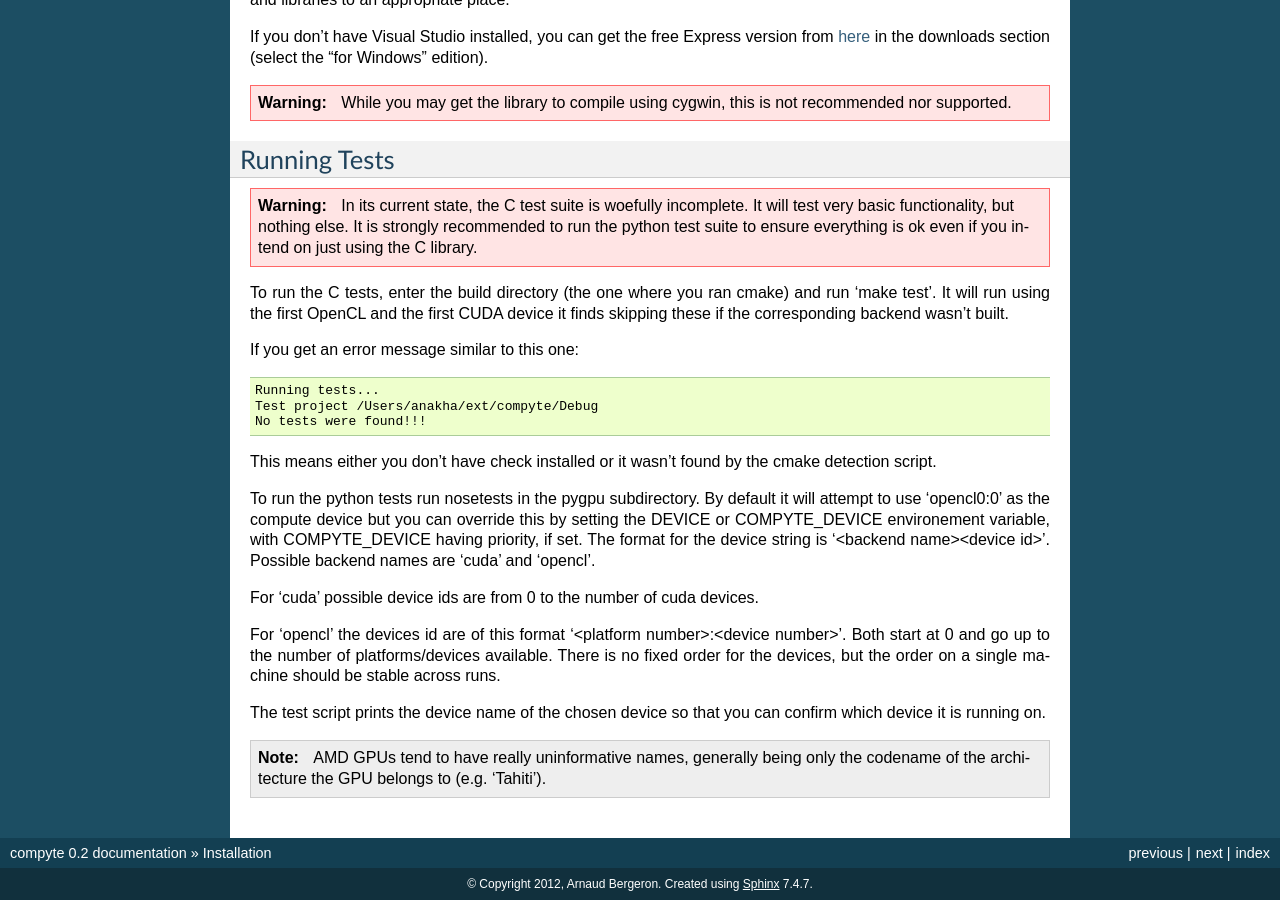
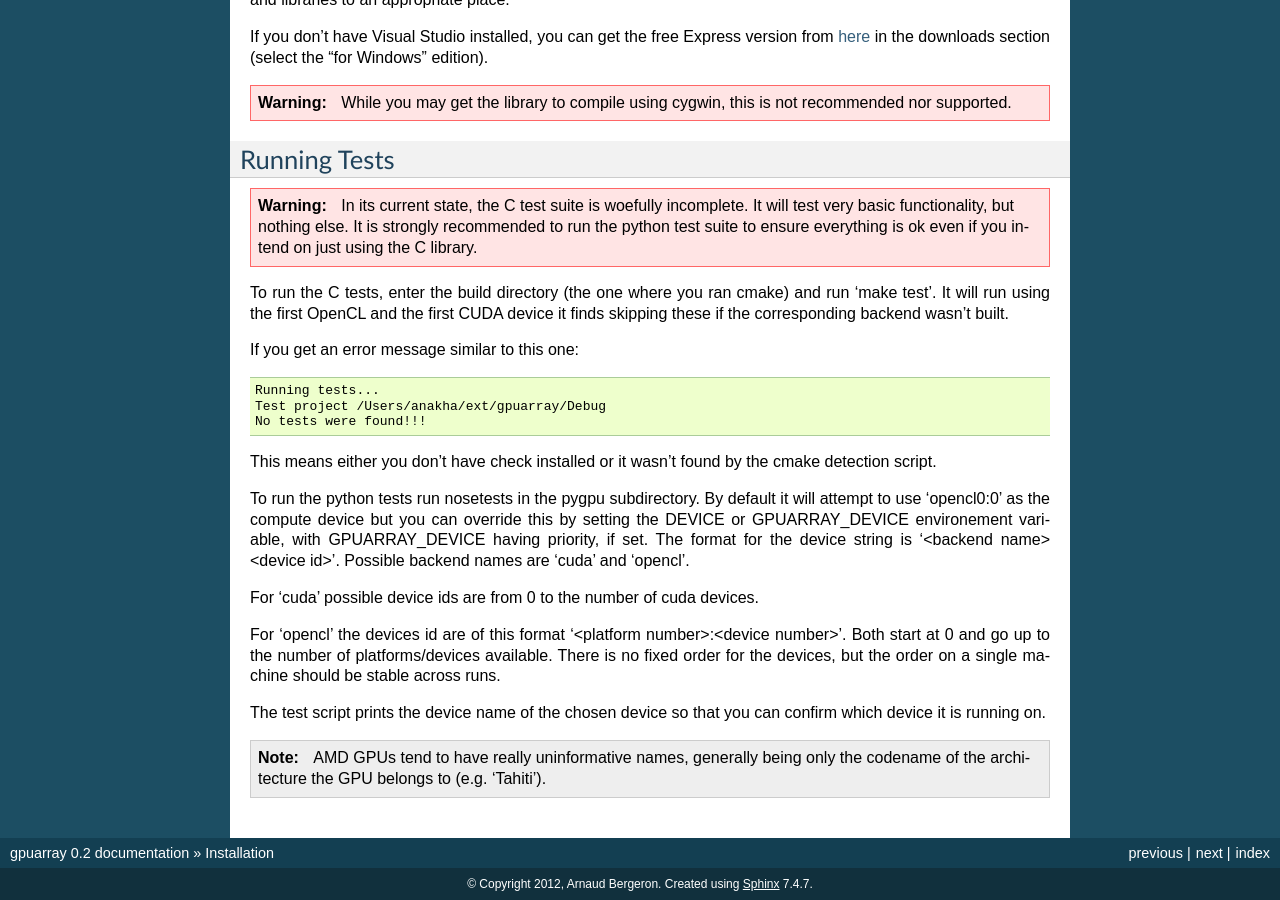
Before and after one commit to Theano/libgpuarray, a Sphinx documentation site: the page built from doc/installation.rst, in a window 1280 px wide and 900 px high, scrolled down 2210 px. Built offline with Sphinx 7.4.7, drawn with Linux system fonts in a browser that asks for light colours; some of the changed text lies outside the part shown.

Commit message:
Last batch of renaming.  This should get everything that was missing.

```diff
--- a/doc/c_api.rst
+++ b/doc/c_api.rst
@@ -2,4 +2,4 @@ C library reference
 ===================
 
 .. doxygenindex::
-   :project: compyte
+   :project: gpuarray
--- a/doc/conf.py
+++ b/doc/conf.py
@@ -1,6 +1,6 @@
-# -*- coding: utf-8 -*-
+# -*- Coding: utf-8 -*-
 #
-# compyte documentation build configuration file, created by
+# gpuarray documentation build configuration file, created by
 # sphinx-quickstart on Wed Nov 21 16:23:37 2012.
 #
 # This file is execfile()d with the current directory set to its containing dir.
@@ -41,7 +41,7 @@ source_encoding = 'utf-8-sig'
 master_doc = 'index'
 
 # General information about the project.
-project = u'compyte'
+project = u'gpuarray'
 copyright = u'2012, Arnaud Bergeron'
 
 # The version info for the project you're documenting, acts as replacement for
@@ -165,7 +165,7 @@ html_static_path = ['_static']
 #html_file_suffix = None
 
 # Output file base name for HTML help builder.
-htmlhelp_basename = 'compytedoc'
+htmlhelp_basename = 'gpuarraydoc'
 
 
 # -- Options for LaTeX output --------------------------------------------------
@@ -184,7 +184,7 @@ latex_elements = {
 # Grouping the document tree into LaTeX files. List of tuples
 # (source start file, target name, title, author, documentclass [howto/manual]).
 latex_documents = [
-  ('index', 'compyte.tex', u'Compyte Documentation',
+  ('index', 'gpuarray.tex', u'libgpuarray Documentation',
    u'Arnaud Bergeron', 'manual'),
 ]
 
@@ -214,7 +214,7 @@ latex_documents = [
 # One entry per manual page. List of tuples
 # (source start file, name, description, authors, manual section).
 man_pages = [
-    ('index', 'compyte', u'compyte Documentation',
+    ('index', 'gpuarray', u'libgpuarray Documentation',
      [u'Arnaud Bergeron'], 1)
 ]
 
@@ -228,8 +228,8 @@ man_pages = [
 # (source start file, target name, title, author,
 #  dir menu entry, description, category)
 texinfo_documents = [
-  ('index', 'compyte', u'compyte Documentation',
-   u'Arnaud Bergeron', 'compyte', 'One line description of project.',
+  ('index', 'gpuarray', u'libgpuarray Documentation',
+   u'Arnaud Bergeron', 'gpuarray', 'One line description of project.',
    'Miscellaneous'),
 ]
 
@@ -243,9 +243,9 @@ texinfo_documents = [
 #texinfo_show_urls = 'footnote'
 
 breathe_projects = {
-    "compyte": "_doxybuild/xml/",
+    "gpuarray": "_doxybuild/xml/",
 }
-breathe_default_project = "compyte"
+breathe_default_project = "gpuarray"
 
 breathe_domain_by_extension = {
     "h": "c",
--- a/doc/index.rst
+++ b/doc/index.rst
@@ -1,10 +1,10 @@
-.. compyte documentation master file, created by
+.. libgpuarray documentation master file, created by
    sphinx-quickstart on Wed Nov 21 16:23:37 2012.
    You can adapt this file completely to your liking, but it should at least
    contain the root `toctree` directive.
 
-Welcome to compyte's documentation!
-===================================
+Welcome to libgpuarray's documentation!
+=======================================
 
 Contents:
 
--- a/doc/installation.rst
+++ b/doc/installation.rst
@@ -39,8 +39,8 @@ The code is currently in a github repo branch. It will be moved. To
 get it:
 ::
 
-  git clone https://github.com/abergeron/compyte.git
-  cd compyte
+  git clone https://github.com/abergeron/libgpuarray.git
+  cd gpuarray
   git checkout reorg
 
 Step-by-step install
@@ -160,7 +160,7 @@ If you get an error message similar to this one:
 ::
 
   Running tests...
-  Test project /Users/anakha/ext/compyte/Debug
+  Test project /Users/anakha/ext/gpuarray/Debug
   No tests were found!!!
 
 This means either you don't have check installed or it wasn't found by
@@ -168,8 +168,8 @@ the cmake detection script.
 
 To run the python tests run nosetests in the pygpu subdirectory.  By
 default it will attempt to use 'opencl0:0' as the compute device but
-you can override this by setting the DEVICE or COMPYTE_DEVICE
-environement variable, with COMPYTE_DEVICE having priority, if set.
+you can override this by setting the DEVICE or GPUARRAY_DEVICE
+environement variable, with GPUARRAY_DEVICE having priority, if set.
 The format for the device string is '<backend name><device id>'.
 Possible backend names are 'cuda' and 'opencl'.
 
```
Also changed, not shown: other parts of doc/installation.rst (+3 -3 lines), 5 other files.
